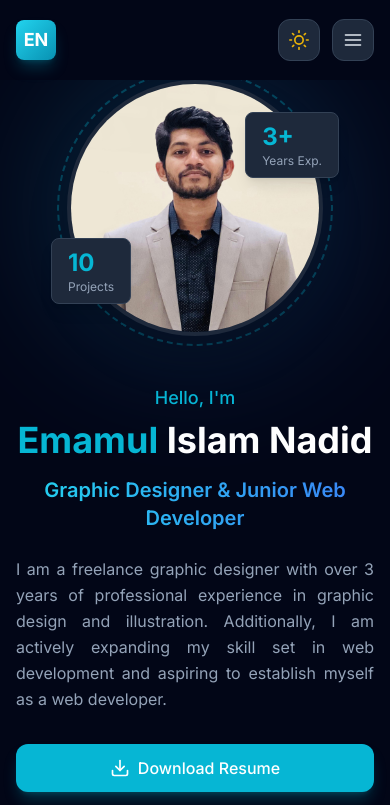
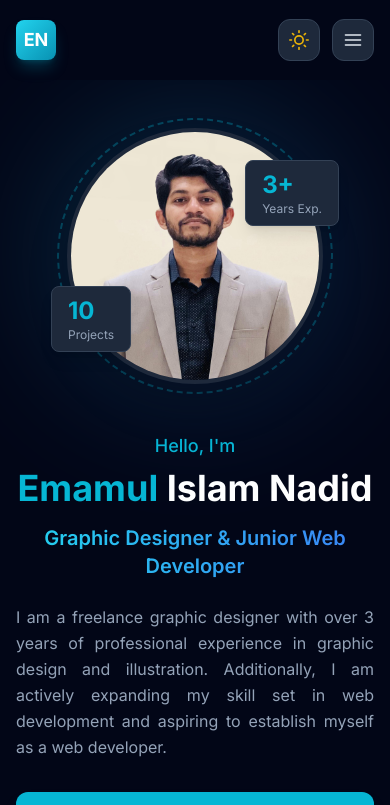
Before and after one commit to einadid/my-portfolio, a React (Vite) app: page / in a window 390 px wide. Shown: the top 805 px of the page. Built offline with nearby package versions, Linux system fonts and the light colour scheme.

Commit message:
Fix hero section spacing for mobile view

```diff
--- a/src/components/Hero.tsx
+++ b/src/components/Hero.tsx
@@ -12,7 +12,7 @@ const Hero = () => {
   ]
 
   return (
-    <section id="home" className="min-h-screen flex items-center justify-center pt-20 pb-16 overflow-hidden">
+    <section id="home" className="min-h-screen flex items-center justify-center pt-32 sm:pt-24 lg:pt-20 pb-16 overflow-hidden">
       <div className="container-custom">
         <div className="grid lg:grid-cols-2 gap-12 lg:gap-8 items-center">
 
```
